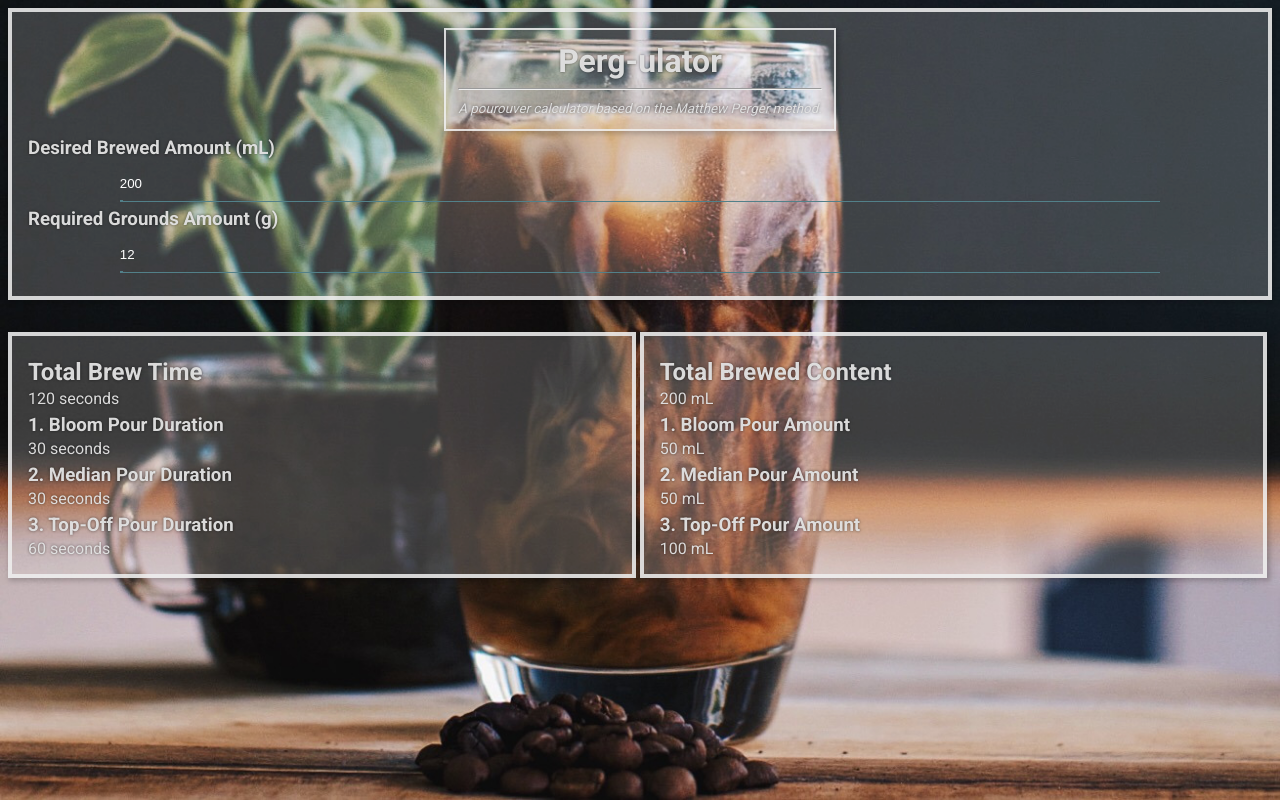
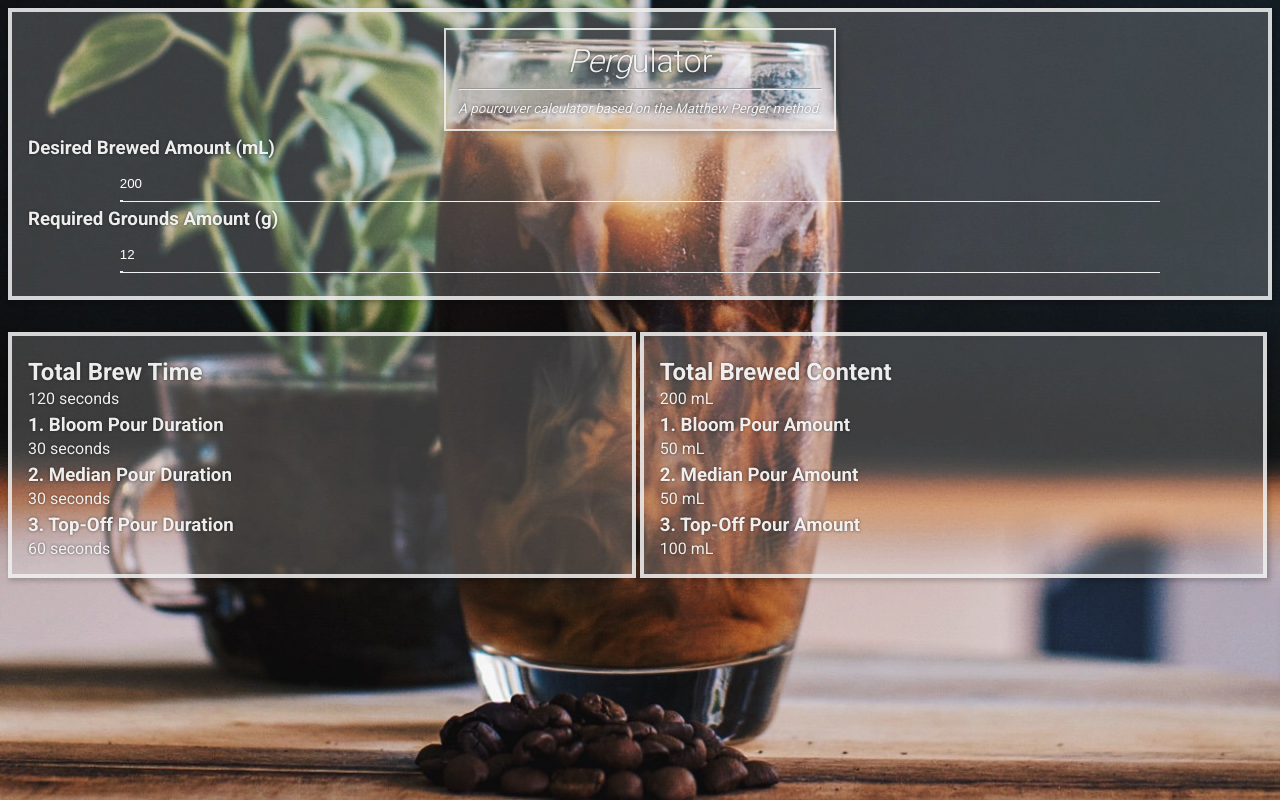
Before and after one commit to montelco/pergulator, a plain HTML site: page index.html in a window 1280 px wide. Drawn offline with nearby package versions, Linux system fonts and the light colour scheme.

Commit message:
Visual tweaks and added favicon.

```diff
--- a/css/master.css
+++ b/css/master.css
@@ -1,4 +1,4 @@
-@import url(https://fonts.googleapis.com/css?family=Roboto:400,700);
+@import url(https://fonts.googleapis.com/css?family=Roboto:300,400,700);
 
 html{
 	min-height: 100vh;
@@ -12,13 +12,14 @@ h1,h2,h3{
 }
 
 h1{
+	font-weight: 300;
 	display: table;
 	margin: 0 auto;
 }
 
 body{
 	font-family: 'Roboto', sans-serif;
-	color: rgba(228,228,228,0.95);
+	color: rgba(248,248,248,0.95);
 }
 
 card{
@@ -66,10 +67,10 @@ input{
 	display: block;
 	border: none;
 	padding: 10px 0;
-	border-bottom: solid 1px rgba(82,128,137,1);
-	background: -webkit-linear-gradient(rgba(255, 255, 255, 0) 96%, rgba(82,128,137,1) 4%);
-	background: -o-linear-gradient(rgba(255, 255, 255, 0) 96%, rgba(82,128,137,1) 4%);
-	background: linear-gradient(rgba(255, 255, 255, 0) 96%, rgba(82,128,137,1) 4%);
+	border-bottom: solid 1px rgba(240,240,240,1);
+	background: -webkit-linear-gradient(rgba(255, 255, 255, 0) 96%, rgba(240,240,240,1) 4%);
+	background: -o-linear-gradient(rgba(255, 255, 255, 0) 96%, rgba(240,240,240,1) 4%);
+	background: linear-gradient(rgba(255, 255, 255, 0) 96%, rgba(240,240,240,1) 4%);
 	-webkit-transition: all 0.3s cubic-bezier(0.64, 0.09, 0.08, 1);
 	transition: all 0.3s cubic-bezier(0.64, 0.09, 0.08, 1);
 	background-repeat: no-repeat;
--- a/index.html
+++ b/index.html
@@ -8,6 +8,7 @@
     <meta name="apple-mobile-web-app-status-bar-style" content="black-translucent" />
     <meta name="mobile-web-app-capable" content="yes">
 	<meta name="theme-color" content="#f0f0f0">
+	<link rel="icon" type="image/png" href="favicon.png" sizes="192x192">
 	<meta name="viewport" content="width=device-width, initial-scale=1, maximum-scale=1, user-scalable=no">
 </head>
 <body>
@@ -15,15 +16,15 @@
 
 		<card class="bl">
 			<mini-card class="center">
-				<h1>Perg-ulator</h1>
+				<h1><em>Perg</em>ulator</h1>
 				<hr>
 				<em><small>A pourouver calculator based on the Matthew Perger method.</small></em>
 			</mini-card>
 
 			<h3>Desired Brewed Amount (mL)</h3>
-			<input type="number" min="50" max="1000" step="10" v-model="totalBrewedContent" placeholder="Desired Brewed Amount (mL)" value="200">
+			<input type="number" required min="50" max="1000" step="10" v-model="totalBrewedContent" placeholder="Desired Brewed Amount (mL)" value="200">
 			<h3>Required Grounds Amount (g)</h3>
-			<input type="number" min="1" max="60" v-model="requiredGrounds" placeholder="Required Grounds Amount (g)">
+			<input type="number" required min="1" max="60" v-model="requiredGrounds" placeholder="Required Grounds Amount (g)">
 		</card>
 
 		<card class="ib half-d">
```
Also changed, not shown: favicon.png (added).
